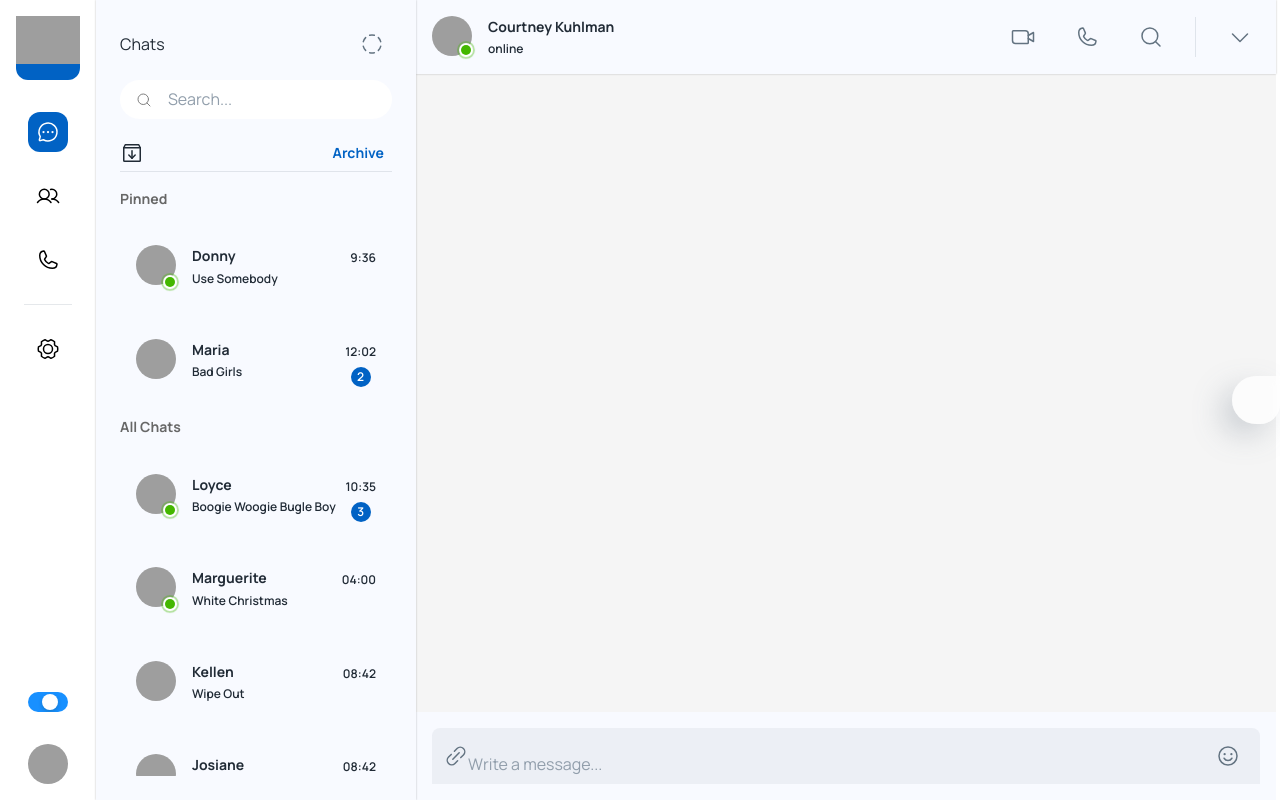
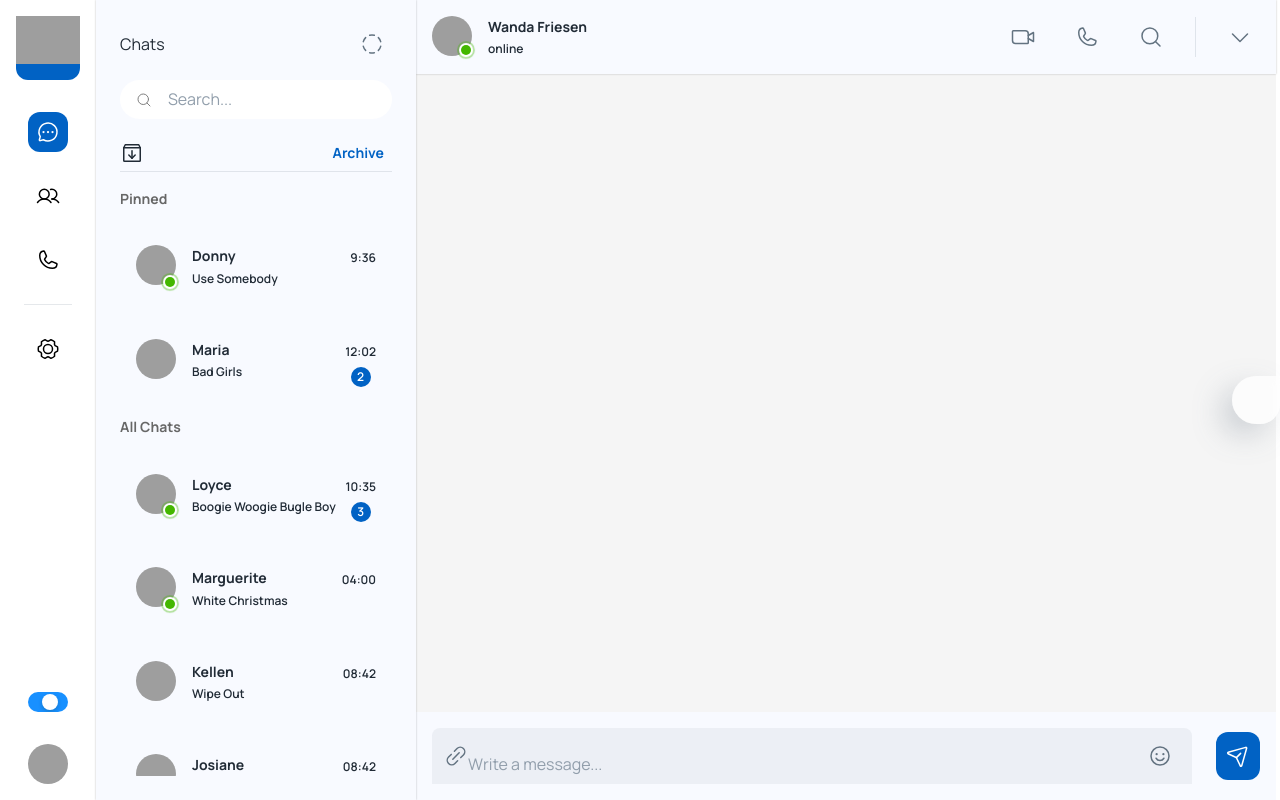
Before and after one commit to rohan-tech-negi/Chat-App, a React (Create React App) app: page /app in a window 1280 px wide. Built offline with nearby package versions, Linux system fonts and the light colour scheme; grey boxes are pictures that could not be loaded; some icons are missing.

Commit message:
placed all the componenet of the lower part of the page

```diff
--- a/src/components/conversation/index.js
+++ b/src/components/conversation/index.js
@@ -1,7 +1,7 @@
-import { Avatar, Box, Stack, Badge, styled, Typography, IconButton, Divider, TextField, InputAdornment, Icon } from '@mui/material'
+import { Avatar, Box, Stack, Badge, styled, Typography, IconButton, Divider, TextField, InputAdornment, Icon, useTheme } from '@mui/material'
 import React from 'react'
 import { faker } from '@faker-js/faker'
-import { CaretDown, LinkSimple, MagnifyingGlass, Phone, Smiley, VideoCamera } from 'phosphor-react';
+import { CaretDown, LinkSimple, MagnifyingGlass, PaperPlaneTilt, Phone, Smiley, VideoCamera } from 'phosphor-react';
 
 const StyledInput = styled(TextField)(({ theme }) => ({
 
@@ -42,6 +42,7 @@ const StyledBadge = styled(Badge)(({ theme }) => ({
 }));
 
 const Conversation = () => {
+  const theme = useTheme()
   return (
     <Stack height={"100%"} maxHeight={"100vh"} width={"auto"}>
         {/* chatheader */}
@@ -107,6 +108,11 @@ const Conversation = () => {
   </IconButton>
   </InputAdornment>
 }}></StyledInput>
+<Box sx={{height: 48 , width: 48, backgroundColor: theme.palette.primary.main, borderRadius: 1.5}}>
+  <IconButton sx={{width: "100%", height: "100%"}}>
+    <PaperPlaneTilt color="#fff"></PaperPlaneTilt>
+  </IconButton>
+</Box>
               </Stack>
         </Box>
     </Stack>
```
